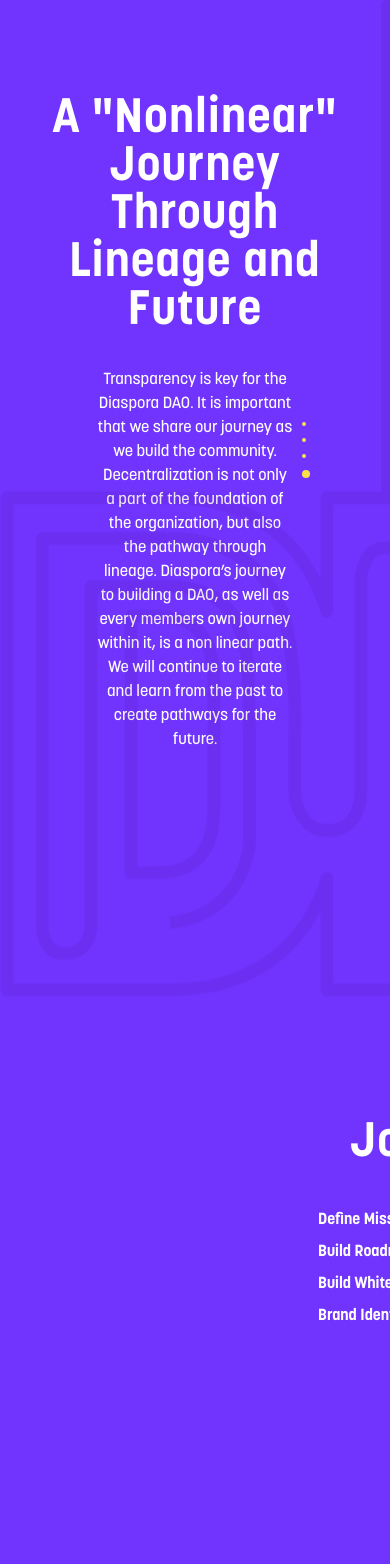
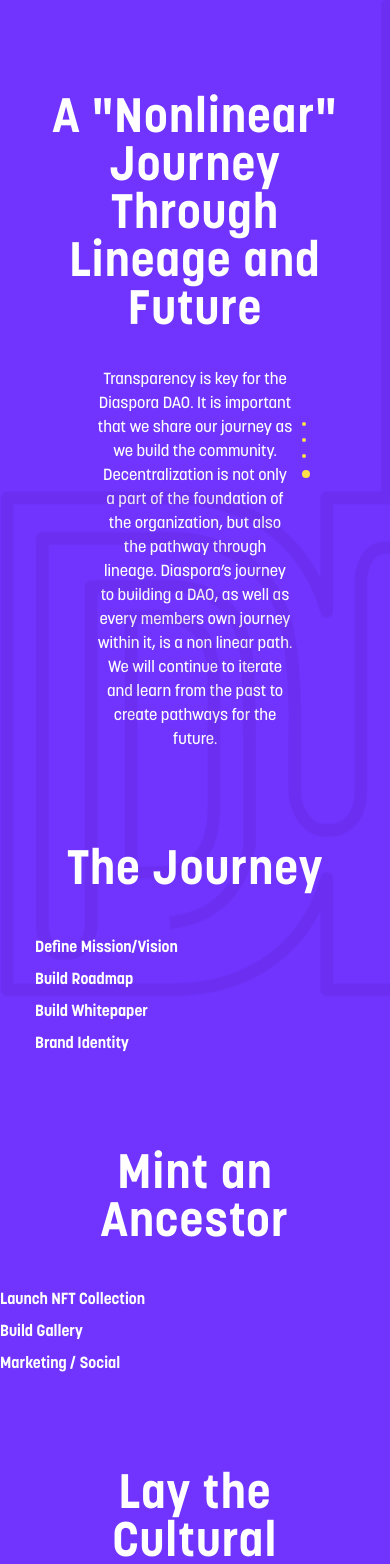
Before and after one commit to diaspora-labs/diaspora-site, a Next.js app: page /roadmap in a window 390 px wide. Shown: the top 1564 px of the page. Built offline with nearby package versions, Linux system fonts and the light colour scheme.

Commit message:
added md screen to some styles

```diff
--- a/pages/roadmap.tsx
+++ b/pages/roadmap.tsx
@@ -92,7 +92,6 @@ const Roadmap = () => {
   const parallax = useParallax<HTMLDivElement>({
     speed: -10,
   })
-
   // ui components
   return (
     <div
@@ -140,9 +139,9 @@ const Roadmap = () => {
             <VisibilitySensor onChange={(isVisible) => onChange(isVisible, index)} key={index}>
               <div
                 ref={addToRefs}
-                className={isMobile ? "mt-56" : isEven ? "mt-56 ml-96 " : "mt-56 mr-96 "}
+                className={isMobile ? "mt-56" : isEven ? "md:mt-56 md:ml-96 " : "md:mt-56 md:mr-96 "}
               >
-                <div className={`${isMobile ? "" : isEven ? "ml-24" : "mr-24"}`}>
+                <div className={isMobile ? "" : isEven ? "md:ml-24" : "md:mr-24"}>
                   <Flip left={isOdd} right={isEven}>
                     <p className={"max-w-2xl p-8 pt-24 text-center text-5xl font-bold tracking-wide text-white"}>{item.title}</p>
                   </Flip>
```
